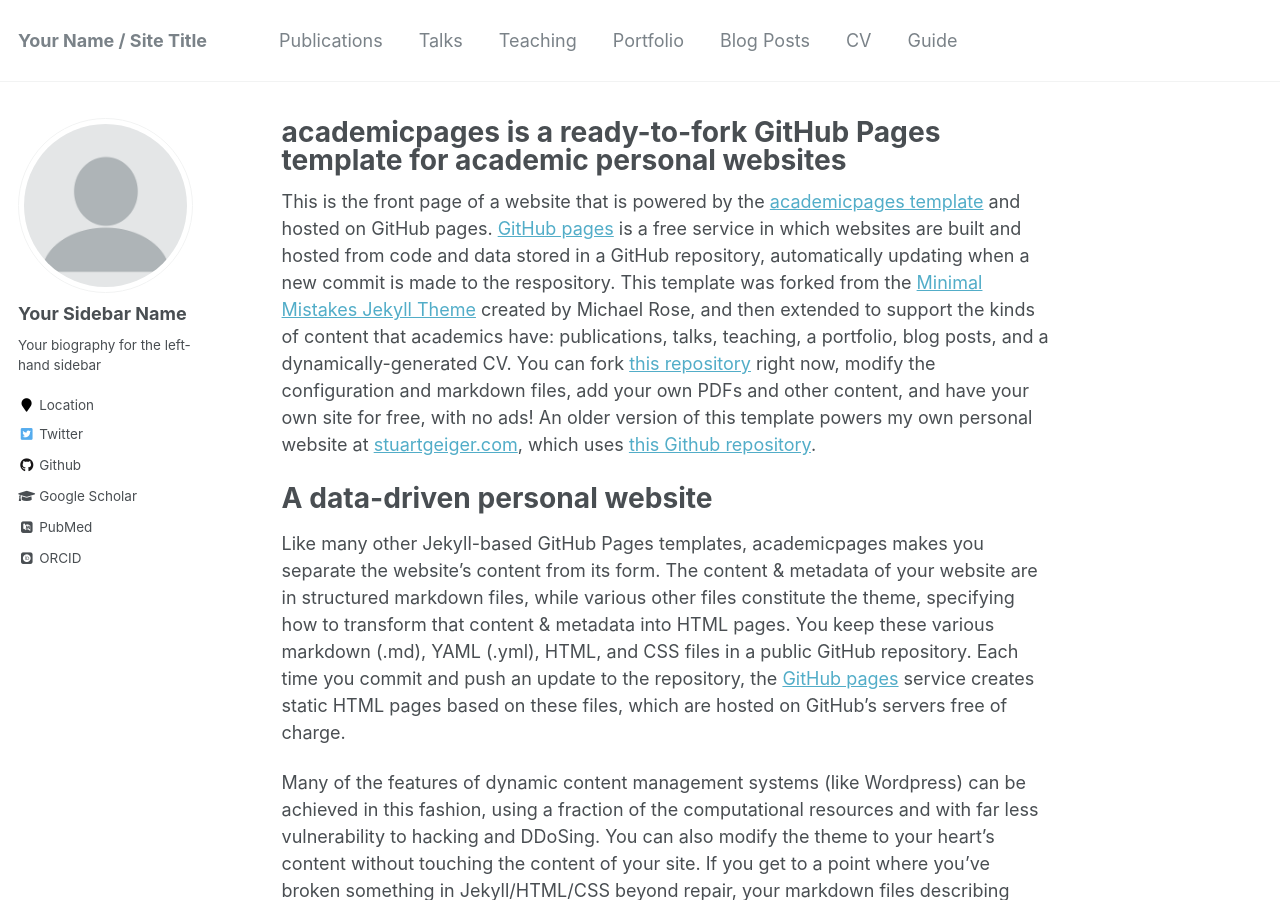
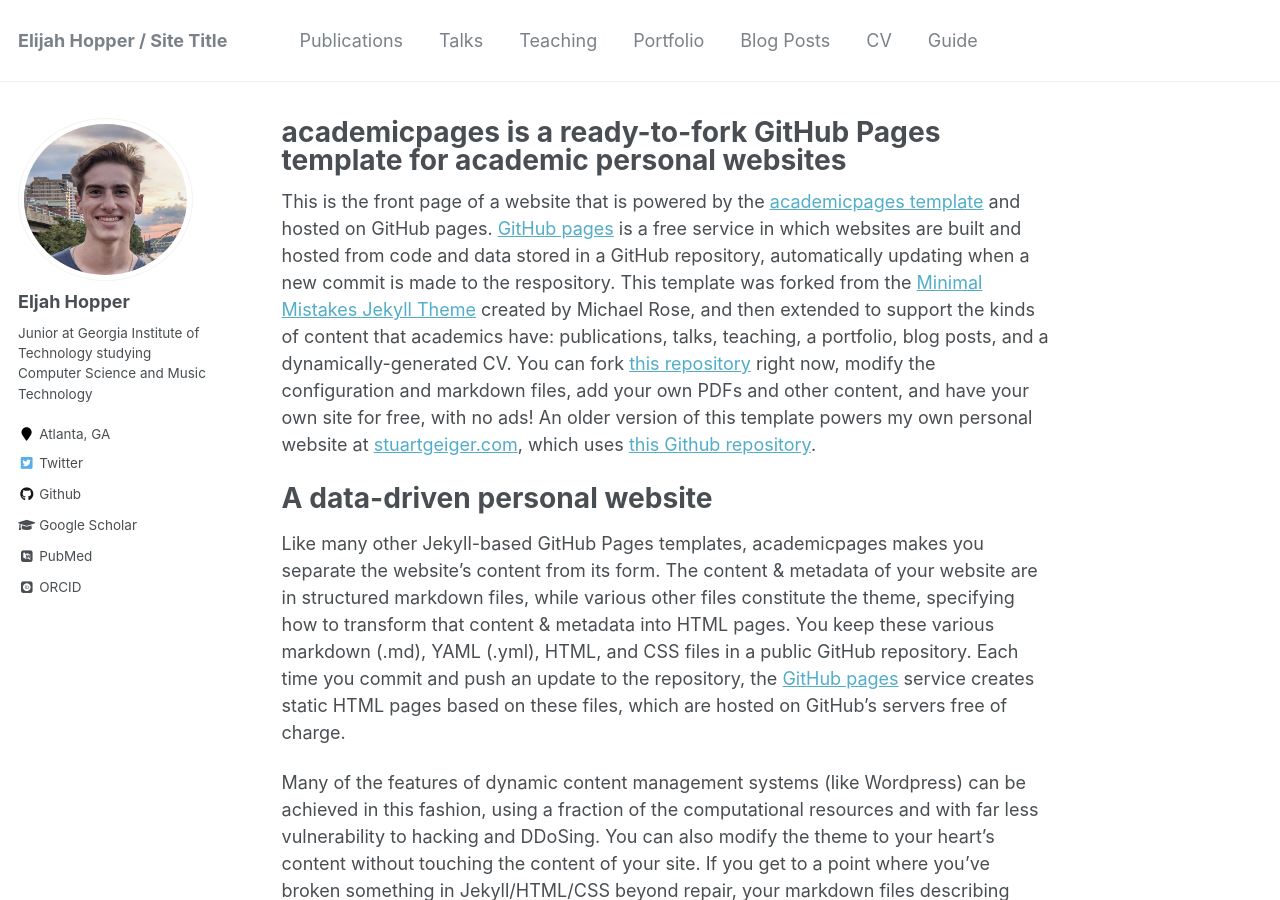
Before and after one commit to elijahrhopper/elijahrhopper.github.io, a Jekyll site: the page built from _pages/about.md, in a window 1280 px wide and 900 px high. Built offline with Jekyll 4.4.1, drawn with Linux system fonts in a browser that asks for light colours; some web fonts are replaced; some of the changed text lies outside the part shown.

Commit message:
basic configs

```diff
--- a/_config.yml
+++ b/_config.yml
@@ -7,13 +7,13 @@
 
 # Site Settings
 locale                   : "en-US"
-title                    : "Your Name / Site Title"
+title                    : "Elijah Hopper / Site Title"
 title_separator          : "-"
-name                     : &name "Your Name"
-description              : &description "personal description"
-url                      : https://academicpages.github.io # the base hostname & protocol for your site e.g. "https://mmistakes.github.io"
+name                     : &name "Elijah Hopper"
+description              : &description "Junior at Georgia Institute of Technology studying Computer Science and Music Technology"
+url                      : https://elijahrhopper.github.io # the base hostname & protocol for your site e.g. "https://mmistakes.github.io"
 baseurl                  : "" # the subpath of your site, e.g. "/blog"
-repository               : "academicpages/academicpages.github.io"
+repository               : "elijahrhopper/elijahrhopper.github.io"
 teaser                   :  # filename of teaser fallback teaser image placed in /images/, .e.g. "500x300.png"
 breadcrumbs              : false # true, false (default)
 words_per_minute         : 160
@@ -80,10 +80,10 @@
 
 # Site Author
 author:
-  name             : "Your Sidebar Name"
-  avatar           : "profile.png"
-  bio              : "Your biography for the left-hand sidebar"
-  location         : "Location"
+  name             : "Eljah Hopper"
+  avatar           : "elu_burgh.png"
+  bio              : "Junior at Georgia Institute of Technology studying Computer Science and Music Technology"
+  location         : "Atlanta, GA"
   employer         :
   pubmed           : "https://www.ncbi.nlm.nih.gov/pubmed/?term=john+snow"
   googlescholar    : "http://yourfullgooglescholarurl.com"
@@ -96,7 +96,7 @@
   flickr           :
   facebook         :
   foursquare       :
-  github           : "academicpages"
+  github           : "elijahrhopper"
   google_plus      :
   keybase          :
   instagram        :
```
Also changed, not shown: images/elu_burgh.png (added).
